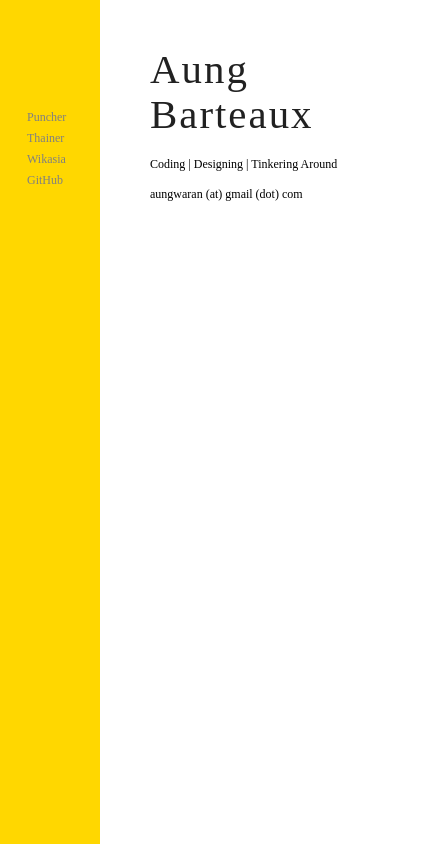
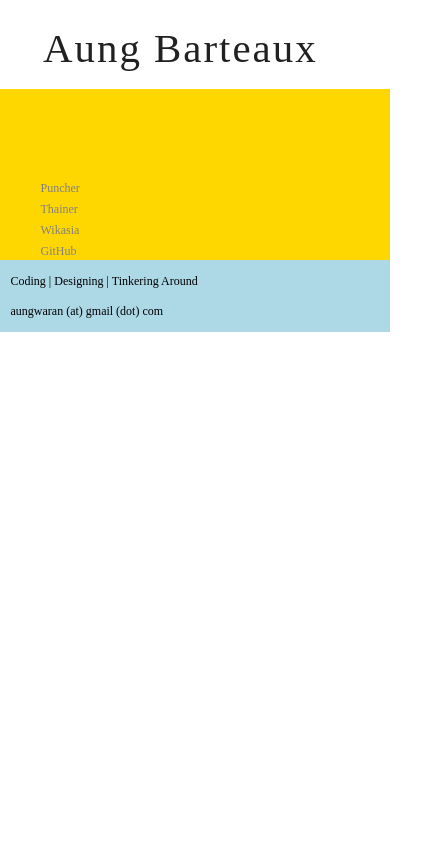
Before and after one commit to aung-barto/aung-barto.github.io, a plain HTML site: page index.html in a window 390 px wide. Shown: the whole page, 422 px wide, since content can reach past the window. Drawn offline with nearby package versions, Linux system fonts and the light colour scheme; a web font is replaced by a local one.

Commit message:
add mobile adjustment

```diff
--- a/css/styles.css
+++ b/css/styles.css
@@ -10,24 +10,35 @@ body {
   font-family: "Lato-Regular";
   src: url(./fonts/lato/Lato-Regular.ttf) format("truetype");
 }
-.menu {
-  position: absolute;
-  width: 100px;
+.name {
+  position: relative;
+
+}
+.nav {
+/*  width: 100px;*/
+  position: relative;
   height: 100%;
   left: 0px;
   padding: 0 0 0 27px;
   background-color: #ffd700;
 }
+.menu {
+
+}
 
 ul {
   list-style: none;
-  margin: 105px 0 0 0;
+  margin: 87px 0 0 30px;
 }
 
 .main {
-  position: absolute;
-  left: 100px;
-  padding-left: 50px;
+  position: relative;
+  left: 0px;
+  margin-left: 0px;
+  border-left-width: 30px;
+  padding-left: 40px;
+  bottom: 0px;
+  background-color: lightblue;
 }
 
 h3{
@@ -51,3 +62,12 @@ p,a {
   font-size: 12px;
   color: #000000;
 }
+
+@media #{$small-and-down} {
+  font-size: 8px;
+}
+@media #{$medium-and-down} {
+  h3{
+    font-size: 9px
+  }
+}
--- a/index.html
+++ b/index.html
@@ -2,29 +2,29 @@
 <html>
 <head>
   <link rel="stylesheet" type="text/css" href="css/styles.css">
-  <link rel="stylesheet" href="https://cdnjs.cloudflare.com/ajax/libs/materialize/0.96.1/css/materialize.min.css" >
-  <link rel="icon"
-    type="image/png"
-    href="./images/icon.png" />
+  <link rel="stylesheet" href="https://cdnjs.cloudflare.com/ajax/libs/materialize/0.96.1/css/materialize.min.css">
+  <script src="https://cdnjs.cloudflare.com/ajax/libs/materialize/0.96.1/js/materialize.min.js"></script>
+
+  <meta name="viewport" content="width=device-width, initial-scale=1.0, maximum-scale=1.0, user-scalable=no"/>
+
+  <link rel="icon" type="image/png" href="./images/icon.png" />
   <title>Aung Barteaux</title>
 </head>
 <body>
 <div class="row">
-  <div class="col s2 m3 l4">
-    <div class=menu>
-      <ul>
+  <div class="col s12 m9 l10 offset-s1 offset-m3 offset-l2 name">
+    <h3>Aung Barteaux</h3>
+  </div>
+  <div class="col s12 m3 l2 nav">
+    <ul class="menu">
       <li><a href="http://104.236.106.226:4567/" target="_blank" class="links">Puncher</a></li>
       <li><a href="http://104.236.106.226:1234/" target="_blank" class="links">Thainer</a></li>
       <li><a href="http://104.236.106.226:1111/" target="_blank" class="links">Wikasia</a></li>
       <li><a href="https://github.com/aung-barto" target="_blank" class="links">GitHub</a></li>
     </ul>
   </div>
-  </div>
-</div>
   <div class="row">
-  <div class="col s10 m9 l8 offset-s2">
-    <div class="main">
-      <h3>Aung Barteaux</h3>
+    <div class="col s12 m8 l10 main">
       <p>Coding | Designing | Tinkering Around</p>
       <p id="contact">aungwaran (at) gmail (dot) com</p>
     </div>
```
Also changed, not shown: images/icon.png. Lines whose indentation alone changed are shown as unchanged.
